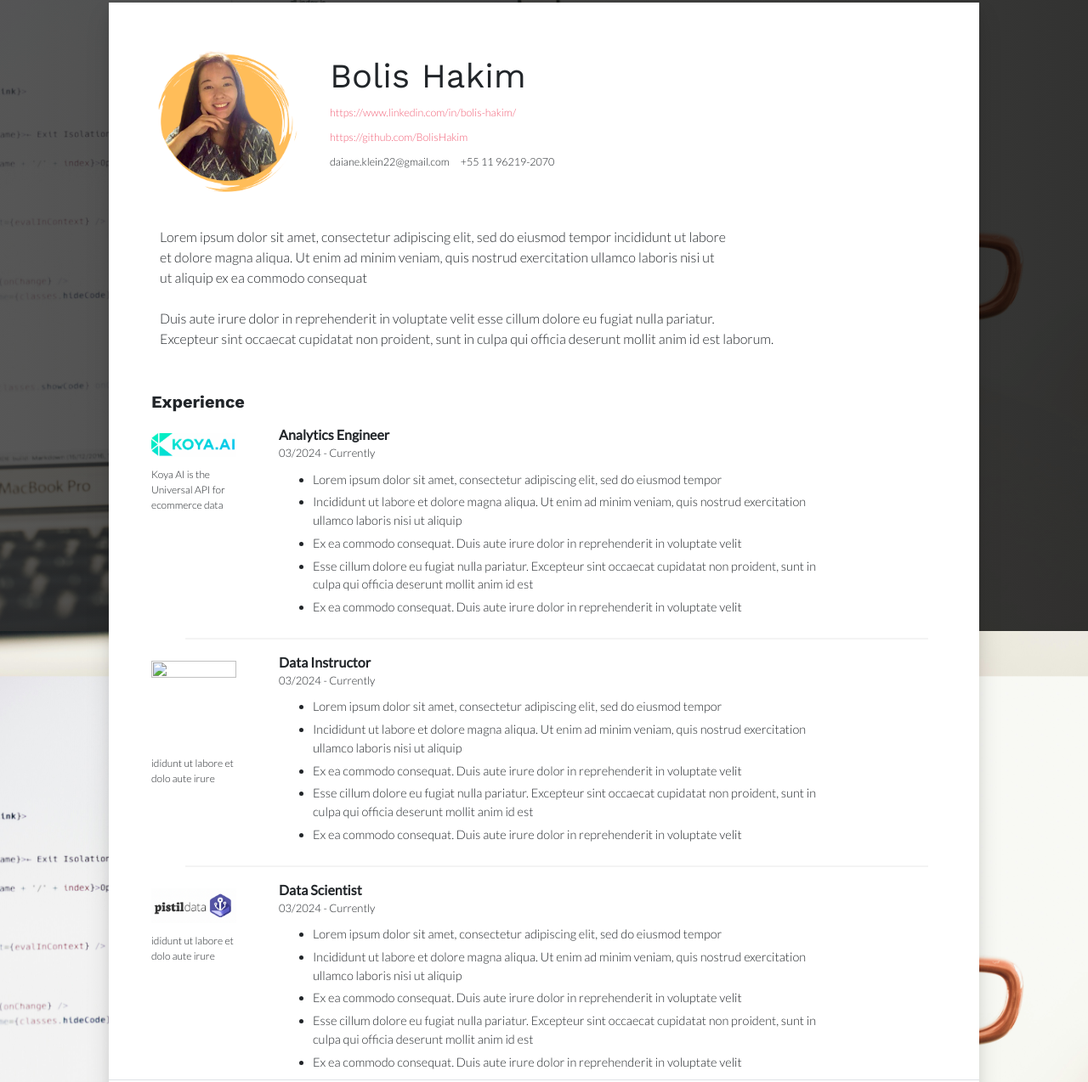
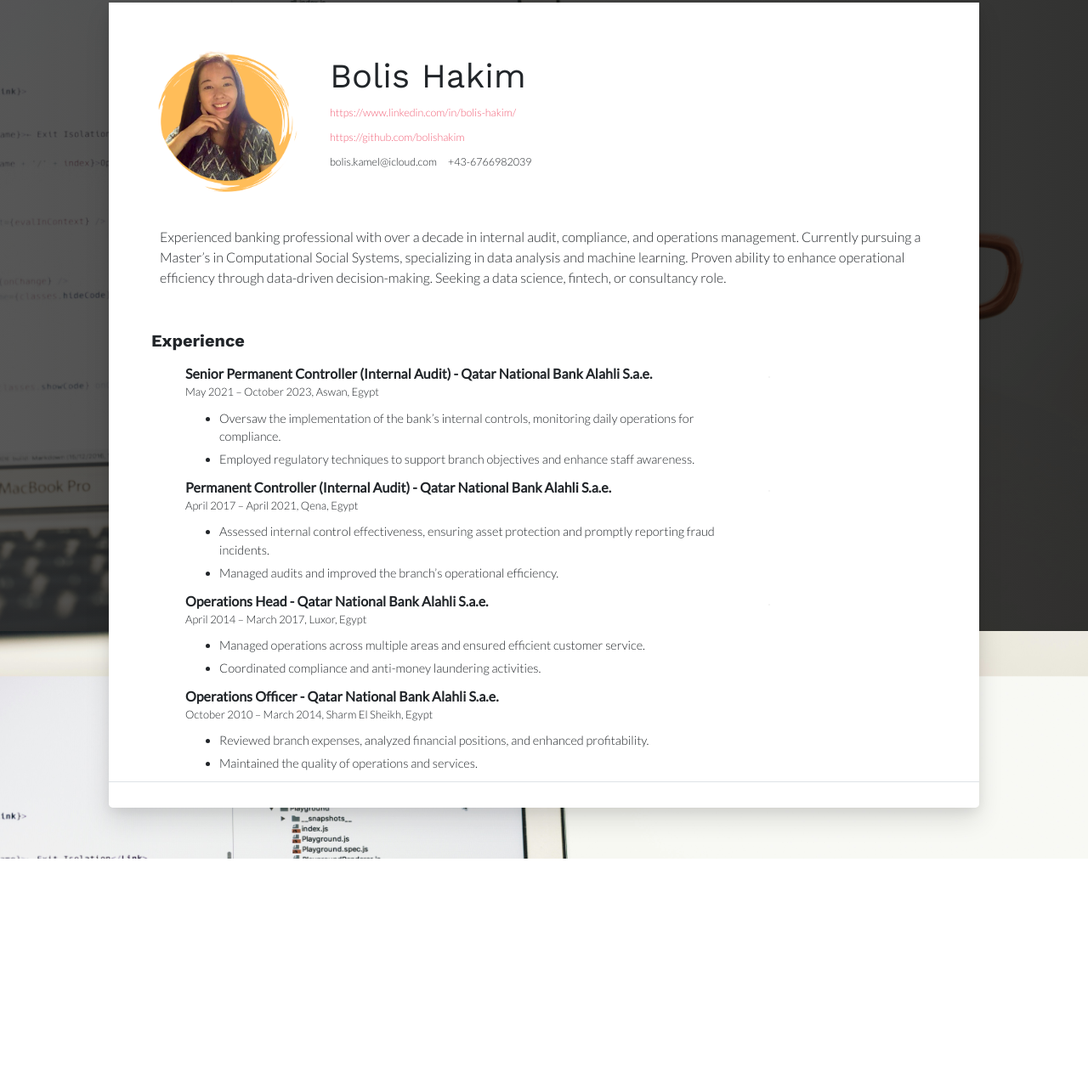
Before and after one commit to bolishakim/BolisHakim.github.io, a plain HTML site: page index.html in a window 1280 px wide. Shown: the part 57-1331 px from the top of the page at 85% size. After the commit the page ends 1068 px from the top, so only its background shows below. Drawn offline with nearby package versions, Linux system fonts and the light colour scheme; some icons are missing.

Commit message:
Update index.html

```diff
--- a/index.html
+++ b/index.html
@@ -36,8 +36,6 @@
         }
         #gtco-who-we-are .section-sub-title {
             font-size: 1.6rem;
-
-
         }
     </style>
 
@@ -53,6 +51,7 @@
                 </button>
             </div>
         </nav>
+
         <section id="gtco-who-we-are" class="bg-white">
             <div class="container">
                 <div class="section-content">
@@ -65,26 +64,23 @@
                                     <a href="https://www.linkedin.com/in/bolis-hakim/" target="_blank">https://www.linkedin.com/in/bolis-hakim/</a>
                                 </div>
                                 <div class="mb-2">
-                            <a href="https://github.com/BolisHakim" target="_blank">https://github.com/BolisHakim</a>
+                                    <a href="https://github.com/bolishakim" target="_blank">https://github.com/bolishakim</a>
                                 </div>
                                 <div>
-                            <span class="mr-3">daiane.klein22@gmail.com</span>
-                            <span>+55 11 96219-2070</span>
+                                    <span class="mr-3">bolis.kamel@icloud.com</span>
+                                    <span>+43-6766982039</span>
                                 </div>
                             </div>
                         </div>
                     </div>
                     <p class="section-sub-title ml-5 text-left">
-                    <br>Lorem ipsum dolor sit amet, consectetur adipiscing elit, sed do eiusmod tempor incididunt ut labore<br>
-                    et dolore magna aliqua. Ut enim ad minim veniam, quis nostrud exercitation ullamco laboris nisi ut <br>
-                    ut aliquip ex ea commodo consequat <br>
-                    <br>
-
-                    Duis aute irure dolor in reprehenderit in voluptate velit esse cillum dolore eu fugiat nulla pariatur.<br>
-                    Excepteur sint occaecat cupidatat non proident, sunt in culpa qui officia deserunt mollit anim id est laborum.<br>
-
+                        <br>Experienced banking professional with over a decade in internal audit, compliance, and operations management.
+                        Currently pursuing a Master’s in Computational Social Systems, specializing in data analysis and machine learning.
+                        Proven ability to enhance operational efficiency through data-driven decision-making. Seeking a data science,
+                        fintech, or consultancy role.
                     </p>
                 </div>
+
                 <div class="row text-center">
                     <div class="col-md-4 col-sm-6 ">
                         <h3 class="mb-4 mx-2 text-left" style="margin-left: 20px !important; font-weight: bold; font-size: 20px;">Experience</h3>
@@ -93,87 +89,69 @@
 
                 <div class="container">
                     <div class="row">
-                <!-- Left Column with Image -->
-                <div class="mb-4 mx-2 text-left" style="margin-left: 20px; margin-top: 10px; width: 100px;">
-                    <img src="img/koya-ai.png" class="img-fluid" alt="koya-ai logo" width="100" height="100">
-                    <p style="font-size: 12px; margin-top: 12px; width: 100px;">Koya AI is the Universal API for ecommerce data</p>
-                </div>
-                <!-- Right Column with Text -->
+                        <!-- Experience 1 -->
                         <div class="col-md-9">
-                    <p class="no-space" style="font-size: 16px; font-weight: bold; margin-left: 30px;">Analytics Engineer</p>
-                    <p class="no-space" style="font-size: 13px; margin-left: 30px;">03/2024 - Currently</p>
+                            <p class="no-space" style="font-size: 16px; font-weight: bold; margin-left: 30px;">Senior Permanent Controller (Internal Audit) - Qatar National Bank Alahli S.a.e.</p>
+                            <p class="no-space" style="font-size: 13px; margin-left: 30px;">May 2021 – October 2023, Aswan, Egypt</p>
 
                             <ul style="margin-left: 30px; margin-top: 10px;">
-                        <li style="font-size: 14.5px; margin-bottom: 5px;">Lorem ipsum dolor sit amet, consectetur adipiscing elit, sed do eiusmod tempor</li>
-                        <li style="font-size: 14.5px; margin-bottom: 5px;">Incididunt ut labore et dolore magna aliqua. Ut enim ad minim veniam, quis nostrud exercitation ullamco laboris nisi ut aliquip</li>
-                        <li style="font-size: 14.5px; margin-bottom: 5px;">Ex ea commodo consequat. Duis aute irure dolor in reprehenderit in voluptate velit</li>
-                        <li style="font-size: 14.5px; margin-bottom: 5px;">Esse cillum dolore eu fugiat nulla pariatur. Excepteur sint occaecat cupidatat non proident, sunt in culpa qui officia deserunt mollit anim id est</li>
-                        <li style="font-size: 14.5px; margin-bottom: 5px;">Ex ea commodo consequat. Duis aute irure dolor in reprehenderit in voluptate velit</li>
+                                <li style="font-size: 14.5px; margin-bottom: 5px;">Oversaw the implementation of the bank’s internal controls, monitoring daily operations for compliance.</li>
+                                <li style="font-size: 14.5px; margin-bottom: 5px;">Employed regulatory techniques to support branch objectives and enhance staff awareness.</li>
                             </ul>
-                </div>
                         </div>
 
                         <hr style="margin-left: 30px; margin-top: 15px; margin-bottom: 15px; border: 1px solid #f4f4f4f0;">
 
-            <div class="row">
-                <!-- Left Column with Image -->
-                <div class="mb-4 mx-2 text-left" style="margin-left: 20px; margin-top: 10px; width: 100px;">
-                    <img src="img/dnc-logo.png" class="img-fluid" width="100" height="100">
-                    <p style="font-size: 12px; margin-top: 12px; width: 100px;">ididunt ut labore et dolo aute irure </p>
-                </div>
-                <!-- Right Column with Text -->
+                        <!-- Experience 2 -->
                         <div class="col-md-9">
-                    <p class="no-space" style="font-size: 16px; font-weight: bold; margin-left: 30px;">Data Instructor</p>
-                    <p class="no-space" style="font-size: 13px; margin-left: 30px;">03/2024 - Currently</p>
+                            <p class="no-space" style="font-size: 16px; font-weight: bold; margin-left: 30px;">Permanent Controller (Internal Audit) - Qatar National Bank Alahli S.a.e.</p>
+                            <p class="no-space" style="font-size: 13px; margin-left: 30px;">April 2017 – April 2021, Qena, Egypt</p>
 
                             <ul style="margin-left: 30px; margin-top: 10px;">
-                        <li style="font-size: 14.5px; margin-bottom: 5px;">Lorem ipsum dolor sit amet, consectetur adipiscing elit, sed do eiusmod tempor</li>
-                        <li style="font-size: 14.5px; margin-bottom: 5px;">Incididunt ut labore et dolore magna aliqua. Ut enim ad minim veniam, quis nostrud exercitation ullamco laboris nisi ut aliquip</li>
-                        <li style="font-size: 14.5px; margin-bottom: 5px;">Ex ea commodo consequat. Duis aute irure dolor in reprehenderit in voluptate velit</li>
-                        <li style="font-size: 14.5px; margin-bottom: 5px;">Esse cillum dolore eu fugiat nulla pariatur. Excepteur sint occaecat cupidatat non proident, sunt in culpa qui officia deserunt mollit anim id est</li>
-                        <li style="font-size: 14.5px; margin-bottom: 5px;">Ex ea commodo consequat. Duis aute irure dolor in reprehenderit in voluptate velit</li>
+                                <li style="font-size: 14.5px; margin-bottom: 5px;">Assessed internal control effectiveness, ensuring asset protection and promptly reporting fraud incidents.</li>
+                                <li style="font-size: 14.5px; margin-bottom: 5px;">Managed audits and improved the branch’s operational efficiency.</li>
                             </ul>
-                </div>
                         </div>
 
                         <hr style="margin-left: 30px; margin-top: 15px; margin-bottom: 15px; border: 1px solid #f4f4f4f0;">
 
-            <div class="row">
-                <!-- Left Column with Image -->
-                <div class="mb-4 mx-2 text-left" style="margin-left: 20px; margin-top: 10px; width: 100px;">
-                    <img src="img/pistil-logo.png" class="img-fluid" width="200" height="200">
-                    <p style="font-size: 12px; margin-top: 12px; width: 100px;">ididunt ut labore et dolo aute irure </p>
-                </div>
-                <!-- Right Column with Text -->
+                        <!-- Experience 3 -->
                         <div class="col-md-9">
-                    <p class="no-space" style="font-size: 16px; font-weight: bold; margin-left: 30px;">Data Scientist</p>
-                    <p class="no-space" style="font-size: 13px; margin-left: 30px;">03/2024 - Currently</p>
+                            <p class="no-space" style="font-size: 16px; font-weight: bold; margin-left: 30px;">Operations Head - Qatar National Bank Alahli S.a.e.</p>
+                            <p class="no-space" style="font-size: 13px; margin-left: 30px;">April 2014 – March 2017, Luxor, Egypt</p>
 
                             <ul style="margin-left: 30px; margin-top: 10px;">
-                        <li style="font-size: 14.5px; margin-bottom: 5px;">Lorem ipsum dolor sit amet, consectetur adipiscing elit, sed do eiusmod tempor</li>
-                        <li style="font-size: 14.5px; margin-bottom: 5px;">Incididunt ut labore et dolore magna aliqua. Ut enim ad minim veniam, quis nostrud exercitation ullamco laboris nisi ut aliquip</li>
-                        <li style="font-size: 14.5px; margin-bottom: 5px;">Ex ea commodo consequat. Duis aute irure dolor in reprehenderit in voluptate velit</li>
-                        <li style="font-size: 14.5px; margin-bottom: 5px;">Esse cillum dolore eu fugiat nulla pariatur. Excepteur sint occaecat cupidatat non proident, sunt in culpa qui officia deserunt mollit anim id est</li>
-                        <li style="font-size: 14.5px; margin-bottom: 5px;">Ex ea commodo consequat. Duis aute irure dolor in reprehenderit in voluptate velit</li>
+                                <li style="font-size: 14.5px; margin-bottom: 5px;">Managed operations across multiple areas and ensured efficient customer service.</li>
+                                <li style="font-size: 14.5px; margin-bottom: 5px;">Coordinated compliance and anti-money laundering activities.</li>
+                            </ul>
+                        </div>
+
+                        <hr style="margin-left: 30px; margin-top: 15px; margin-bottom: 15px; border: 1px solid #f4f4f4f0;">
+
+                        <!-- Experience 4 -->
+                        <div class="col-md-9">
+                            <p class="no-space" style="font-size: 16px; font-weight: bold; margin-left: 30px;">Operations Officer - Qatar National Bank Alahli S.a.e.</p>
+                            <p class="no-space" style="font-size: 13px; margin-left: 30px;">October 2010 – March 2014, Sharm El Sheikh, Egypt</p>
+
+                            <ul style="margin-left: 30px; margin-top: 10px;">
+                                <li style="font-size: 14.5px; margin-bottom: 5px;">Reviewed branch expenses, analyzed financial positions, and enhanced profitability.</li>
+                                <li style="font-size: 14.5px; margin-bottom: 5px;">Maintained the quality of operations and services.</li>
                             </ul>
                         </div>
                     </div>
                 </div>
-
             </div>
         </section>
 
-
-
-
-<!-- End of Client Section -->		<footer class="mastfoot mb-3 bg-white py-4 border-top">
+        <!-- End of Client Section -->
+        <footer class="mastfoot mb-3 bg-white py-4 border-top">
             <div class="inner container">
                 <div class="row">
                 </div>
             </div>
-</footer>	</div>
+        </footer>
+    </div>
 
-</div>
     <!-- External JS -->
     <script type="text/javascript" src="http://ajax.googleapis.com/ajax/libs/jquery/1/jquery.js"></script>
     <script src="vendor/bootstrap/popper.min.js"></script>
```
Lines whose indentation alone changed are shown as unchanged.
